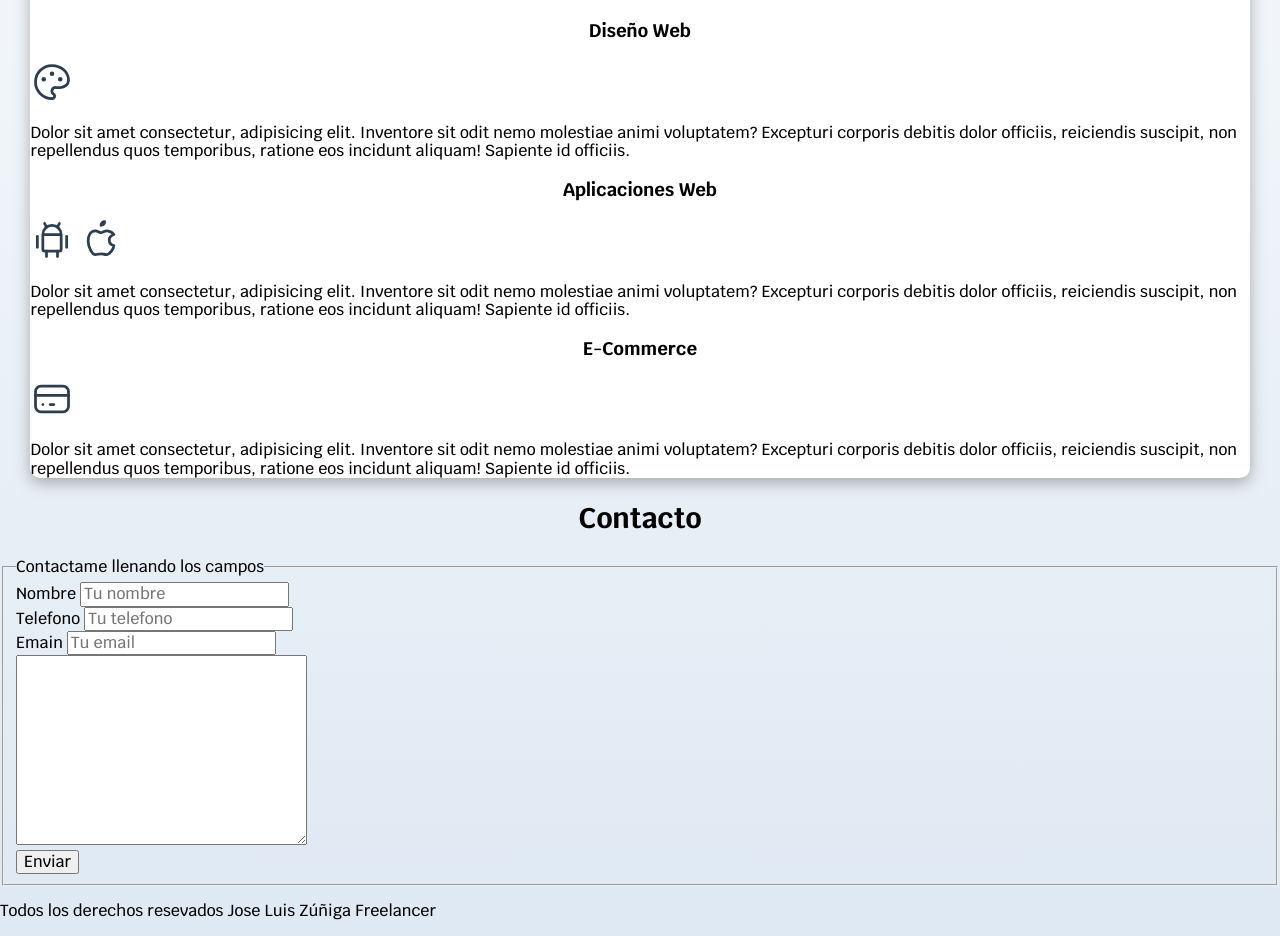
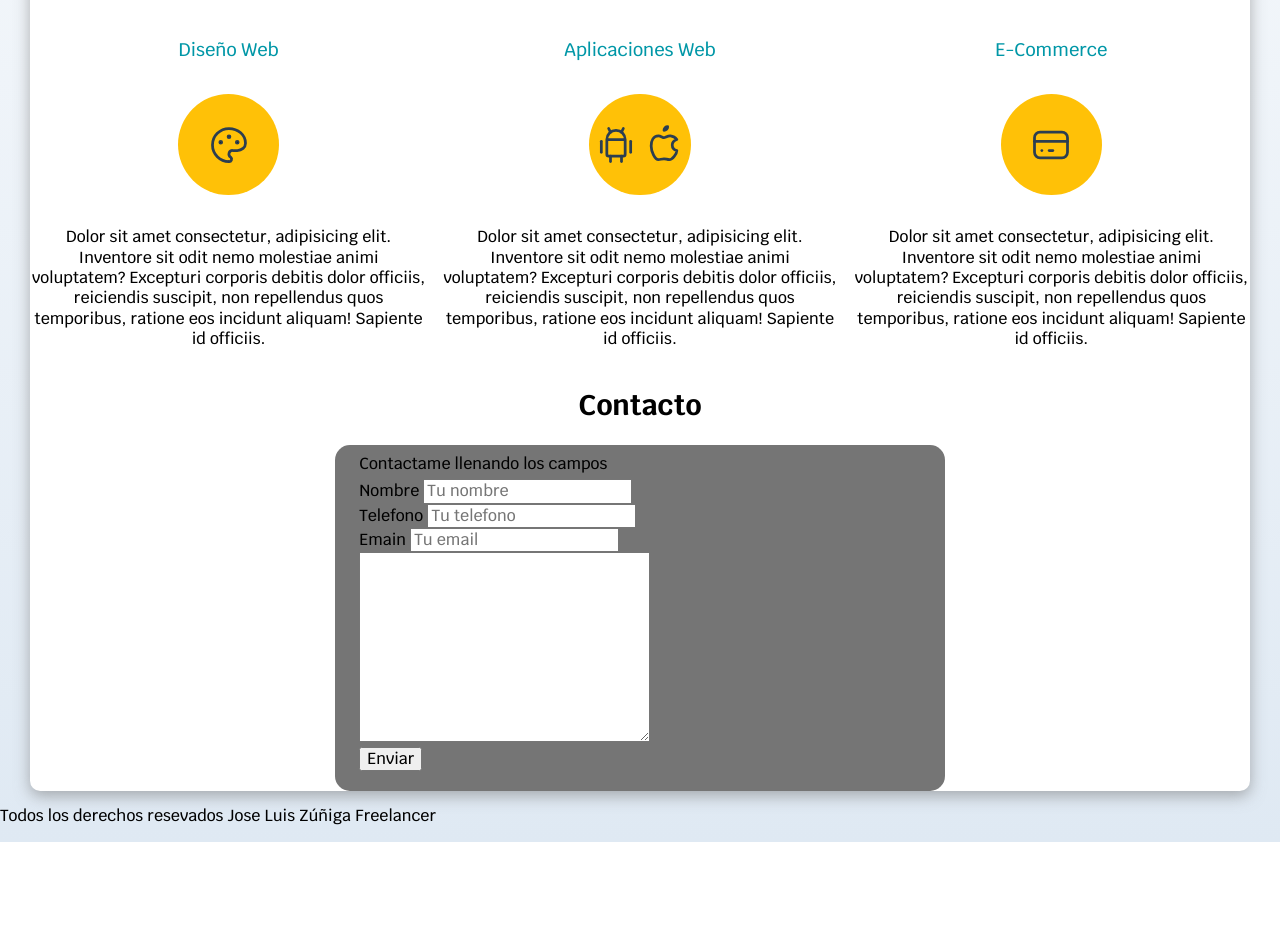
Before and after one commit to joseluis1061/sitioFrelancer, a plain HTML site: page index.html in a window 1280 px wide. Shown: the part 685-1621 px from the top of the page. After the commit the page ends 1527 px from the top, so only its background shows below. Drawn offline with Linux system fonts and the light colour scheme.

Commit message:
Se terminaron los estilos a la sección de servicios del main y se inicio el diseño del formulario de contacto

```diff
--- a/css/style.css
+++ b/css/style.css
@@ -131,3 +131,51 @@ h1,h2,h3{
     display: flex;
     align-items: flex-end;
 }
+
+/* INICIO DEL MAIN */
+
+
+@media(min-width: 768px){
+    .servicios{
+        display: grid;
+        grid-template: 1fr/repeat(3, 1fr);
+        column-gap: 15px;
+    }
+}
+.servicio{
+    display: flex;
+    flex-direction: column;
+    justify-content: center;
+    align-items: center;
+}
+
+.servicio h3{
+    color: var(--secundario);
+    font-weight: normal;
+}
+.servicio p{
+    line-height: 2rem;
+    text-align: center;
+}
+.servicio .iconos{
+    height: 10rem;
+    width: 10rem;
+    background-color: var(--primario);
+    border-radius: 50%;
+    display: flex;
+    justify-content: space-evenly;
+    align-items: center;
+}
+
+/* Inicio del formularios */
+.formulario{
+
+    width: min(60rem, 100%);
+    padding: 10px;
+    margin: 0 auto;
+    border-radius: 15px;
+    background-color: var(--gris);
+}
+.formulario fieldset{
+    border: none;
+}
--- a/index.html
+++ b/index.html
@@ -53,8 +53,10 @@
     <main class="contenedor sombra">
         <h2>Mis Servicios</h2>
 
-        <section>
+        <div class="servicios">
+            <section class="servicio">
                 <h3>Diseño Web</h3>
+                <figure class="iconos">
                     <svg xmlns="http://www.w3.org/2000/svg" class="icon icon-tabler icon-tabler-palette" width="44" height="44" viewBox="0 0 24 24" stroke-width="1.5" stroke="#2c3e50" fill="none" stroke-linecap="round" stroke-linejoin="round">
                         <path stroke="none" d="M0 0h24v24H0z" fill="none"/>
                         <path d="M12 21a9 9 0 1 1 0 -18a9 8 0 0 1 9 8a4.5 4 0 0 1 -4.5 4h-2.5a2 2 0 0 0 -1 3.75a1.3 1.3 0 0 1 -1 2.25" />
@@ -62,14 +64,16 @@
                         <circle cx="12" cy="7.5" r=".5" fill="currentColor" />
                         <circle cx="16.5" cy="10.5" r=".5" fill="currentColor" />
                     </svg>
+                </figure>
                 <p>
                     Dolor sit amet consectetur, adipisicing elit. Inventore sit odit nemo molestiae animi voluptatem? Excepturi corporis debitis dolor officiis, reiciendis suscipit, non repellendus quos temporibus, ratione eos incidunt aliquam!
                     Sapiente id officiis.
                 </p>
             </section>
 
-        <section>
+            <section class="servicio">
                 <h3>Aplicaciones Web</h3>
+                <figure class="iconos">
                     <svg xmlns="http://www.w3.org/2000/svg" class="icon icon-tabler icon-tabler-brand-android" width="44" height="44" viewBox="0 0 24 24" stroke-width="1.5" stroke="#2c3e50" fill="none" stroke-linecap="round" stroke-linejoin="round">
                         <path stroke="none" d="M0 0h24v24H0z" fill="none"/>
                         <line x1="4" y1="10" x2="4" y2="16" />
@@ -80,20 +84,22 @@
                         <line x1="9" y1="18" x2="9" y2="21" />
                         <line x1="15" y1="18" x2="15" y2="21" />
                     </svg>
-
                     <svg xmlns="http://www.w3.org/2000/svg" class="icon icon-tabler icon-tabler-brand-apple" width="44" height="44" viewBox="0 0 24 24" stroke-width="1.5" stroke="#2c3e50" fill="none" stroke-linecap="round" stroke-linejoin="round">
                         <path stroke="none" d="M0 0h24v24H0z" fill="none"/>
                         <path d="M9 7c-3 0 -4 3 -4 5.5c0 3 2 7.5 4 7.5c1.088 -.046 1.679 -.5 3 -.5c1.312 0 1.5 .5 3 .5s4 -3 4 -5c-.028 -.01 -2.472 -.403 -2.5 -3c-.019 -2.17 2.416 -2.954 2.5 -3c-1.023 -1.492 -2.951 -1.963 -3.5 -2c-1.433 -.111 -2.83 1 -3.5 1c-.68 0 -1.9 -1 -3 -1z" />
                         <path d="M12 4a2 2 0 0 0 2 -2a2 2 0 0 0 -2 2" />
                     </svg>
+                </figure>
+
                 <p>
                     Dolor sit amet consectetur, adipisicing elit. Inventore sit odit nemo molestiae animi voluptatem? Excepturi corporis debitis dolor officiis, reiciendis suscipit, non repellendus quos temporibus, ratione eos incidunt aliquam!
                     Sapiente id officiis.
                 </p>
             </section>
 
-        <section>
+            <section class="servicio">
                 <h3>E-Commerce</h3>
+                <figure class="iconos">
                     <svg xmlns="http://www.w3.org/2000/svg" class="icon icon-tabler icon-tabler-credit-card" width="44" height="44" viewBox="0 0 24 24" stroke-width="1.5" stroke="#2c3e50" fill="none" stroke-linecap="round" stroke-linejoin="round">
                         <path stroke="none" d="M0 0h24v24H0z" fill="none"/>
                         <rect x="3" y="5" width="18" height="14" rx="3" />
@@ -101,16 +107,18 @@
                         <line x1="7" y1="15" x2="7.01" y2="15" />
                         <line x1="11" y1="15" x2="13" y2="15" />
                     </svg>
+                </figure>
                 <p>
                     Dolor sit amet consectetur, adipisicing elit. Inventore sit odit nemo molestiae animi voluptatem? Excepturi corporis debitis dolor officiis, reiciendis suscipit, non repellendus quos temporibus, ratione eos incidunt aliquam!
                     Sapiente id officiis.
                 </p>
             </section>
-    </main>
+        </div>
 
+        <!-- Sección de contacto -->
         <section>
             <h2>Contacto</h2>
-        <form action="#">
+            <form action="#" class="formulario">
                 <fieldset>
                     <legend>Contactame llenando los campos</legend>
                     <div>
@@ -138,6 +146,7 @@
                 </fieldset>
             </form>
         </section>
+    </main>
 
     <footer>
         <p>Todos los derechos resevados Jose Luis Zúñiga Freelancer</p>
```
Lines whose indentation alone changed are shown as unchanged.
